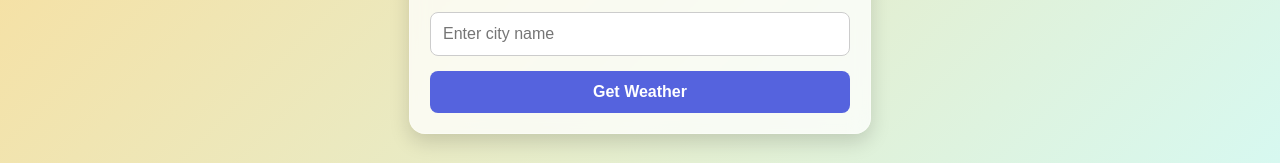
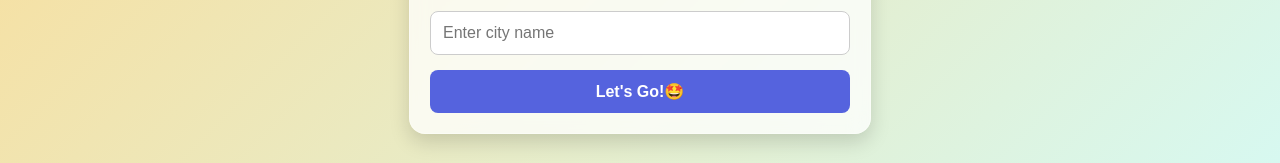
Before and after one commit to Amozhgar99/Weather-App, a React (Create React App) app: page / in a window 1280 px wide. Shown: the part 392-555 px from the top of the page. Built offline with nearby package versions, Linux system fonts and the light colour scheme.

Commit message:
"make a fun"

```diff
--- a/src/App.tsx
+++ b/src/App.tsx
@@ -1,5 +1,5 @@
 import axios from "axios";
-import { useEffect, useRef, useState } from "react";
+import { useRef, useState } from "react";
 import "./WeatherApp.css";
 
 export default function WeatherApp() {
@@ -109,7 +109,7 @@ export default function WeatherApp() {
           </div>
 
           <button onClick={getWeather} className="button">
-            Get Weather
+            Let's Go!🤩
           </button>
 
           {error && <div className="error">{error}</div>}
```
